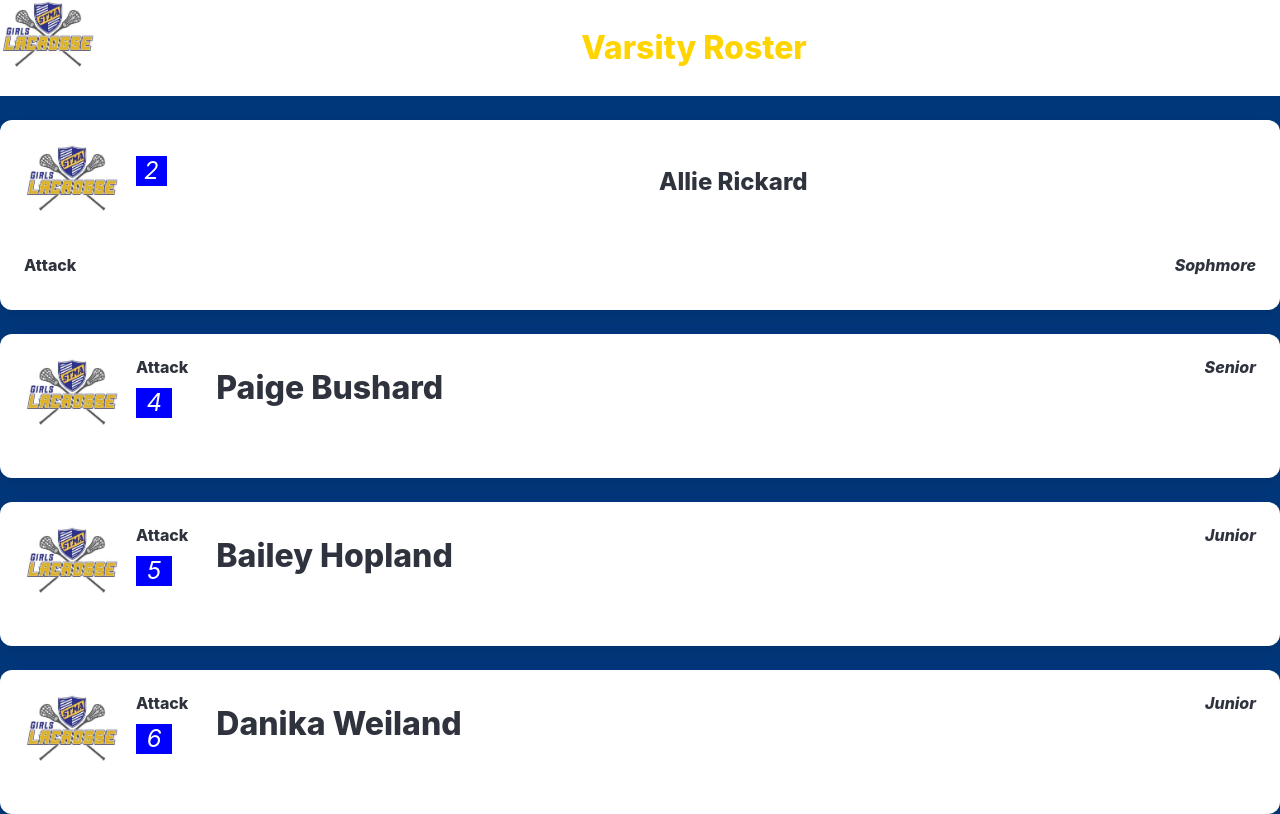
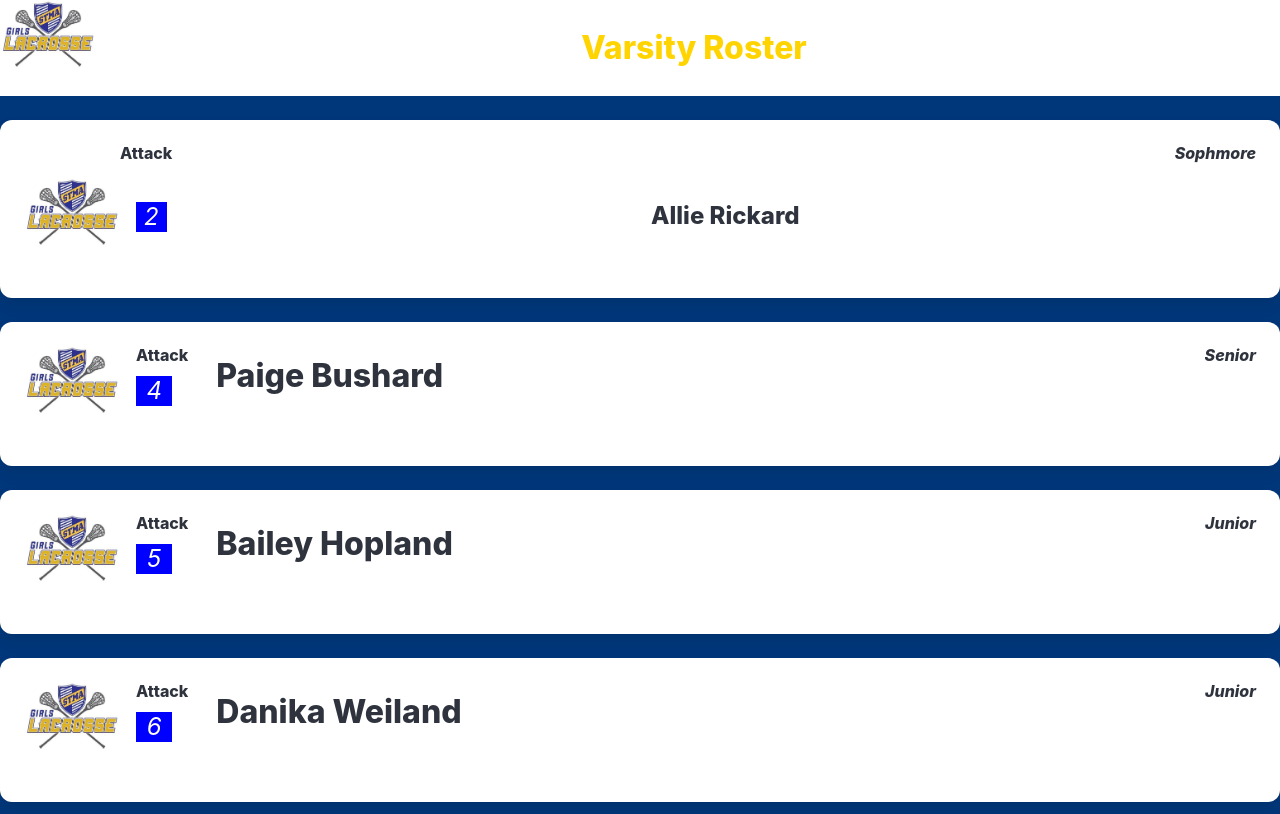
Before and after one commit to zombiepossum/stma_boosters, a plain HTML site: page varsity_roster.html in a window 1280 px wide. Shown: the top 814 px of the page. Drawn offline with nearby package versions, Linux system fonts and the light colour scheme.

Commit message:
allie update 4

```diff
--- a/varsity_roster.html
+++ b/varsity_roster.html
@@ -25,7 +25,15 @@
 
 <div class="card">
   <div class="card-content">
-    <div class="media mb-0">
+    <div class="media mb-0" style="--bulma-media-border-size: 0px;">
+      <div class="media-content ml-6">
+        <p class="title is-6 ml-6 pt-0 has-text-left">Attack</p>
+      </div>
+      <div class="media-right">
+        <p class="title has-text-left is-italic is-6">Sophmore</p>
+      </div>
+    </div>
+    <div class="media mt-0" style="--bulma-media-border-size: 0px;">
       <div class="media-left">
         <figure class="image is-96x96">
           <img
@@ -37,7 +45,7 @@
       <div class="media-content">
         <div class="media" style="--bulma-media-border-size: 0px;">
           <div class="media-left">
-            <p class="subtitle is-4 mr-4 px-2 px-2 has-text-centered is-italic" style="background-color: blue; color: white;">2</p>
+            <p class="subtitle is-4 px-2 has-text-centered is-italic mt-3" style="background-color: blue; color: white;">2</p>
           </div>
           <div class="media-content has-text-centered">
             <p class="title is-size-4 ml-3 mt-3">Allie Rickard</p>
@@ -45,18 +53,8 @@
         </div>
     </div>
     </div>
-    <div class="media mt-0" style="--bulma-media-border-size: 0px;">
-        <div class="media-left">
-          <p class="title is-6 mb-3 mt-0 pt-0">Attack</p>
-        </div>
-        <div class="media-content"></div>
-    <div class="media-right">
-      <p class="title has-text-left is-italic is-6">Sophmore</p>
-    </div>
-  </div>
 </div>
 </div>
-
 
 <div class="card">
   <div class="card-content">
```
